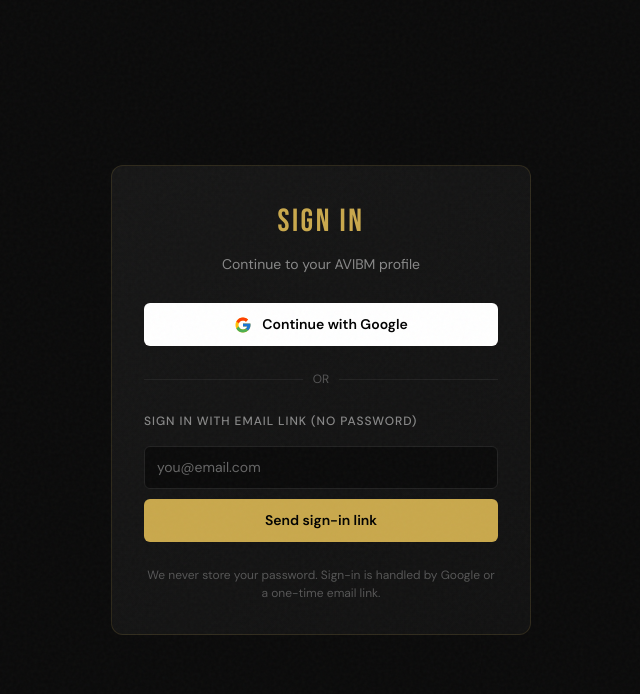
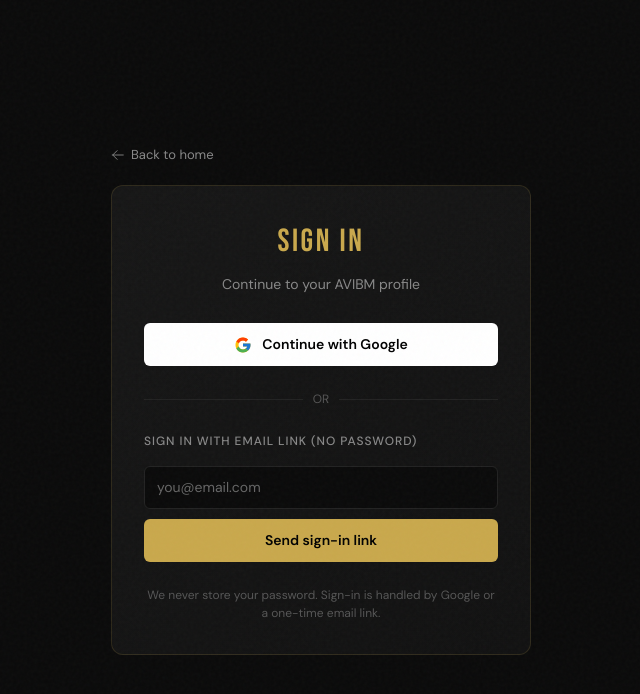
Before and after one commit to latifahaidari172/avibm, a Next.js app: page /account/sign-in in a window 1280 px wide. Shown: the top 694 px of the page, without its empty margins (319-959 px from the left). Built offline with nearby package versions, Linux system fonts and the light colour scheme; no server answers.

Commit message:
sign-in: 'Back to home' link above the card

```diff
--- a/src/app/account/sign-in/page.tsx
+++ b/src/app/account/sign-in/page.tsx
@@ -1,8 +1,10 @@
 'use client'
 
 import { Suspense, useState } from 'react'
+import Link from 'next/link'
 import { useSearchParams } from 'next/navigation'
 import { createSupabaseBrowser } from '@/lib/supabase/client'
+import { IconArrowLeft } from '@/components/icons'
 
 // Customer-facing sign-in. Google OAuth + a magic-link email fallback
 // (covers everyone else — Outlook, Hotmail, Yahoo, ProtonMail, BigPond,
@@ -69,7 +71,16 @@ function SignInInner() {
 
   return (
     <div style={{ minHeight: '100vh', display: 'flex', alignItems: 'center', justifyContent: 'center', padding: 20, background: '#0a0a0a', color: '#eee', fontFamily: 'DM Sans, sans-serif' }}>
-      <div style={{ maxWidth: 420, width: '100%', background: 'linear-gradient(135deg,#161616,#111)', border: '1px solid rgba(201,168,76,0.15)', borderRadius: 12, padding: 32 }}>
+      <div style={{ maxWidth: 420, width: '100%' }}>
+        <p style={{ marginBottom: 16 }}>
+          <Link
+            href="/"
+            style={{ color: '#888', fontSize: 13, textDecoration: 'none', display: 'inline-flex', alignItems: 'center', gap: 6 }}
+          >
+            <IconArrowLeft size={14} />Back to home
+          </Link>
+        </p>
+        <div style={{ background: 'linear-gradient(135deg,#161616,#111)', border: '1px solid rgba(201,168,76,0.15)', borderRadius: 12, padding: 32 }}>
         <div style={{ textAlign: 'center', marginBottom: 28 }}>
           <h1 style={{ fontFamily: 'Bebas Neue, sans-serif', fontSize: 32, letterSpacing: '0.08em', color: '#C9A84C', margin: 0 }}>SIGN IN</h1>
           <p style={{ color: '#888', fontSize: 14, marginTop: 8 }}>Continue to your AVIBM profile</p>
@@ -118,6 +129,7 @@ function SignInInner() {
         <p style={{ marginTop: 24, fontSize: 12, color: '#555', textAlign: 'center' }}>
           We never store your password. Sign-in is handled by Google or a one-time email link.
         </p>
+        </div>
       </div>
     </div>
   )
```
